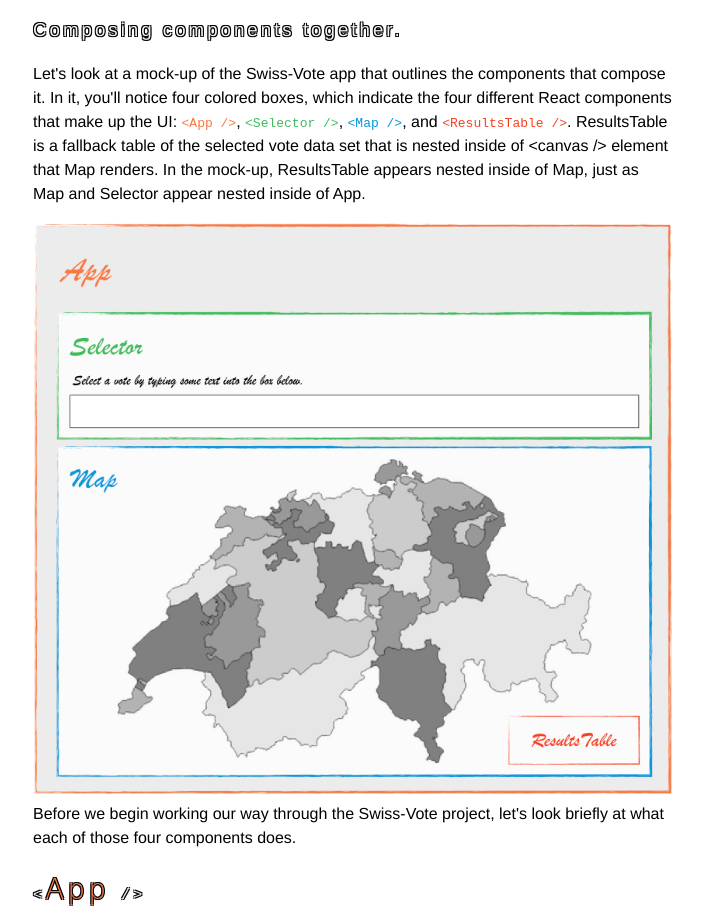
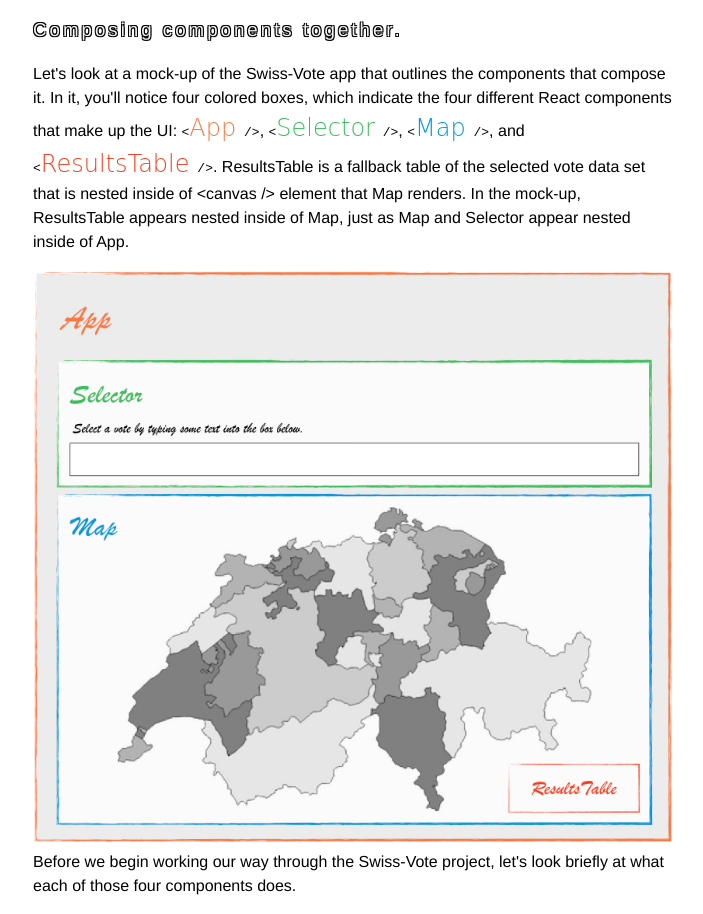
Before and after one commit to epfl-exts/swiss-vote, a React app: page public/index.html in a window 1280 px wide. Shown: the part 2796-3710 px from the top of the page, without its empty margins (287-990 px from the left). Built offline with nearby package versions, Linux system fonts and the light colour scheme; no server answers.

Commit message:
Fixed typography

```diff
--- a/public/index.html
+++ b/public/index.html
@@ -114,9 +114,9 @@
       <h3>Composing components together.</h3>
 
       <p>Let's look at a mock-up of the Swiss-Vote app that outlines the components that compose it. In it, you'll
-        notice four colored boxes, which indicate the four different React components that make up the UI: <code class="is-primary">&lt;App
-          /&gt;</code>, <code class="is-tertiary">&lt;Selector /&gt;</code>, <code class="is-secondary">&lt;Map
-          /&gt;</code>, and <code class="is-quaternary">&lt;ResultsTable /&gt;</code>. ResultsTable is a
+        notice four colored boxes, which indicate the four different React components that make up the UI: <code>&lt;<span class="is-cursive is-primary">App</span>
+          /&gt;</code>, <code>&lt;<span class="is-cursive is-tertiary">Selector</span> /&gt;</code>, <code>&lt;<span class="is-cursive is-secondary">Map</span>
+          /&gt;</code>, and <code>&lt;<span class="is-cursive is-quaternary">ResultsTable</span> /&gt;</code>. ResultsTable is a
         fallback table of the selected vote data set that is nested inside of &ltcanvas /&gt; element that Map renders.
         In the mock-up, ResultsTable appears nested inside of Map, just as Map and Selector appear nested inside of
         App.</p>
```
